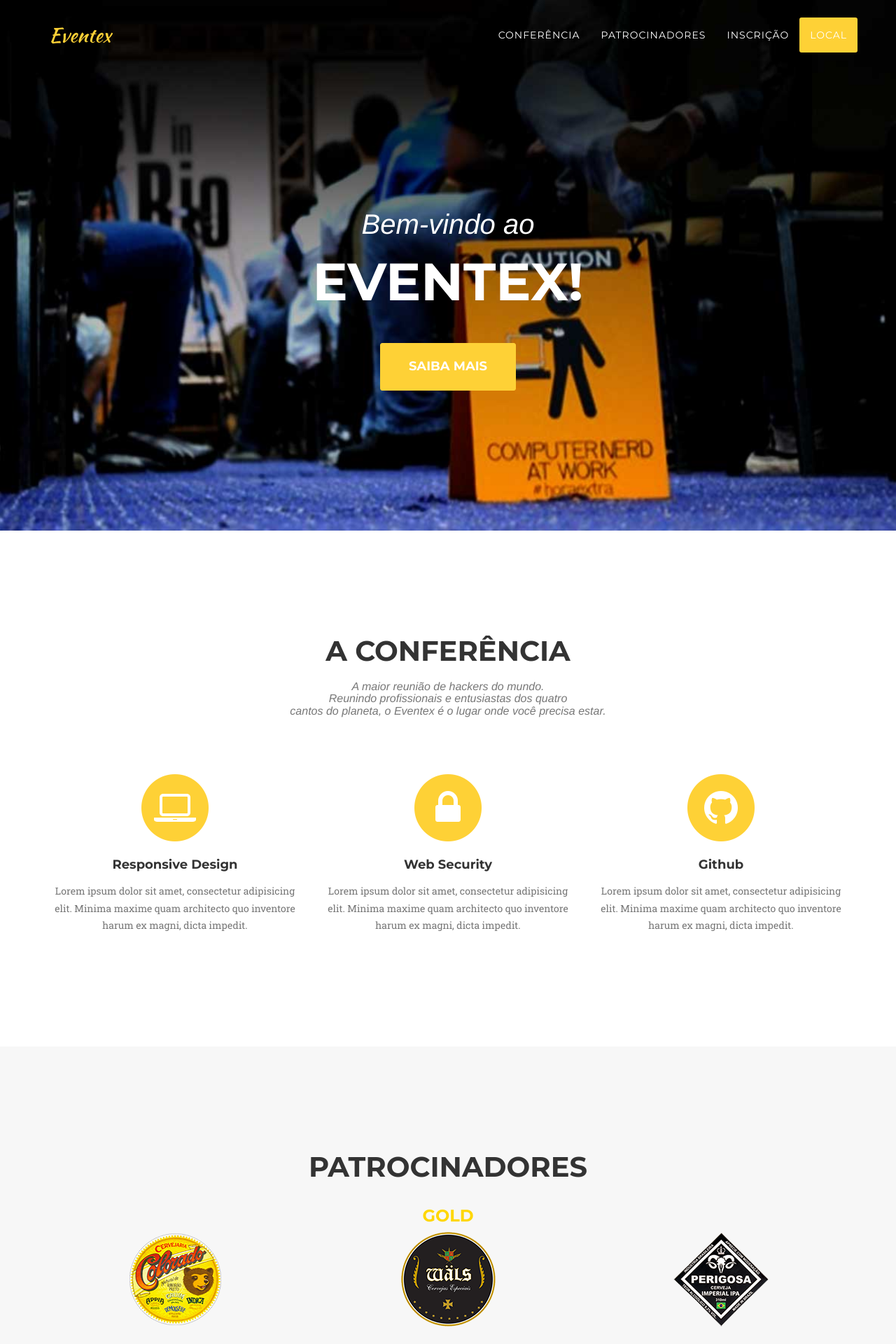
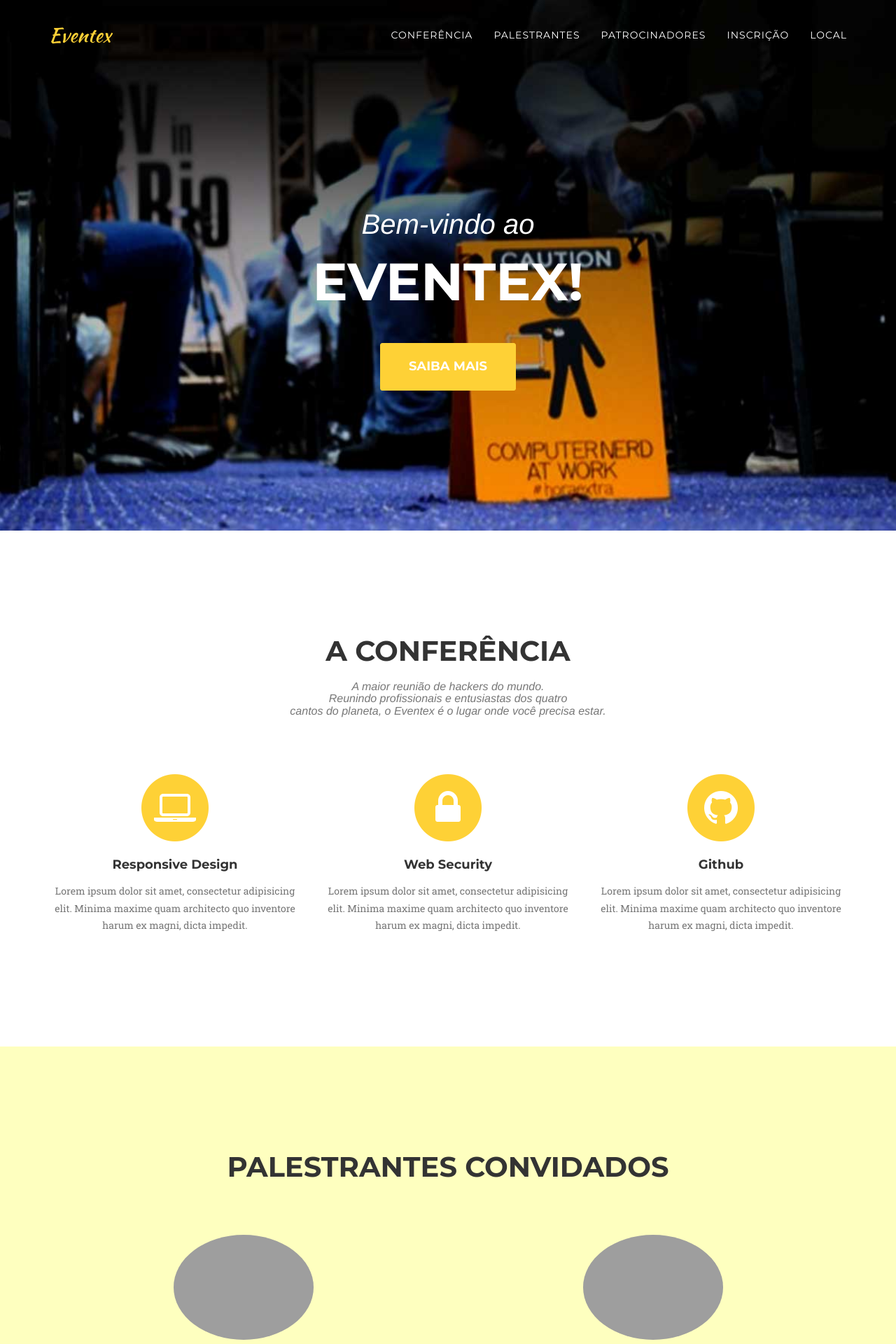
Before and after one commit to franklindias/eventex-1, a Django app: page / in a window 1280 px wide. Shown: the top 1920 px of the page at 70% size. Run offline with Django 3.2, Linux system fonts and the light colour scheme; some libraries are stand-ins or nearby versions; some web fonts are replaced; grey boxes are pictures that could not be loaded.

Commit message:
Keynote speakers

```diff
--- a/eventex/core/static/css/agency.css
+++ b/eventex/core/static/css/agency.css
@@ -768,3 +768,16 @@
 .form-subscription .errorlist + input, .form-subscription .errorlist + input:hover, .form-subscription .errorlist + input:focus, .form-subscription .errorlist + input + input, .form-subscription .errorlist + textarea, .form-subscription .errorlist + ul, .form-subscription .errorlist + dl, .error-input input {
     border-color: #D9534F;
 }
+
+#speakers {
+    background-color: #FEFFBF;
+}
+
+.speakers {
+    padding-top: 60px;
+}
+
+.speakers img {
+    width: 200px;
+    border-radius: 100%;
+}
--- a/eventex/core/templates/index.html
+++ b/eventex/core/templates/index.html
@@ -111,6 +74,24 @@
                     <h4 class="service-heading">Github</h4>
                     <p class="text-muted">Lorem ipsum dolor sit amet, consectetur adipisicing elit. Minima maxime quam architecto quo inventore harum ex magni, dicta impedit.</p>
                 </div>
+            </div>
+        </div>
+    </section>
+
+    <section id="speakers">
+        <div class="container">
+            <div class="row">
+                <div class="col-lg-12 text-center">
+                    <h2 class="section-heading">Palestrantes Convidados</h2>
+                </div>
+            </div>
+            <div class="speakers row text-center">
+                {% for speaker in speakers %}
+                <div class="col-lg-6">
+                    <img src="{{ speaker.photo }}"/>
+                    <h4>{{ speaker.name }}</h4>
+                </div>
+                {% endfor %}
             </div>
         </div>
     </section>
--- /dev/null
+++ b/eventex/core/templates/nav.html
@@ -0,0 +1,41 @@
+<!-- Navigation -->
+<nav class="navbar navbar-default navbar-fixed-top navbar-shrink">
+    <div class="container">
+        <!-- Brand and toggle get grouped for better mobile display -->
+        <div class="navbar-header page-scroll">
+            <button type="button" class="navbar-toggle" data-toggle="collapse" data-target="#bs-example-navbar-collapse-1">
+                <span class="sr-only">Toggle navigation</span>
+                <span class="icon-bar"></span>
+                <span class="icon-bar"></span>
+                <span class="icon-bar"></span>
+            </button>
+            <a class="navbar-brand page-scroll" href="{% url 'home' %}#page-top">Eventex</a>
+        </div>
+
+        <!-- Collect the nav links, forms, and other content for toggling -->
+        <div class="collapse navbar-collapse" id="bs-example-navbar-collapse-1">
+            <ul class="nav navbar-nav navbar-right">
+                <li class="hidden">
+                    <a href="{% url 'home' %}#page-top"></a>
+                </li>
+                <li>
+                    <a class="page-scroll" href="{% url 'home' %}#overview">Conferência</a>
+                </li>
+                <li>
+                    <a class="page-scroll" href="{% url 'home' %}#speakers">Palestrantes</a>
+                </li>
+                <li>
+                    <a class="page-scroll" href="{% url 'home' %}#sponsors">Patrocinadores</a>
+                </li>
+                <li>
+                    <a class="page-scroll" href="{% url 'home' %}#register">Inscrição</a>
+                </li>
+                <li>
+                    <a class="page-scroll" href="{% url 'home' %}#venue">Local</a>
+                </li>
+            </ul>
+        </div>
+        <!-- /.navbar-collapse -->
+    </div>
+    <!-- /.container-fluid -->
+</nav>
--- a/eventex/core/views.py
+++ b/eventex/core/views.py
@@ -2,4 +2,8 @@
 
 
 def home(request):
-    return render(request, 'index.html')
+    speakers = [
+        {'name': 'Grace Hopper', 'photo': 'http://hbn.link/hopper-pic'},
+        {'name': 'Alan Turing', 'photo': 'http://hbn.link/turing-pic'}
+    ]
+    return render(request, 'index.html', {'speakers': speakers})
```
Also changed, not shown: other parts of eventex/core/templates/index.html (+1 -38 lines), eventex/core/templates/base.html (+1 -38 lines), eventex/core/tests/test_view_home.py (+17 -0 lines).
